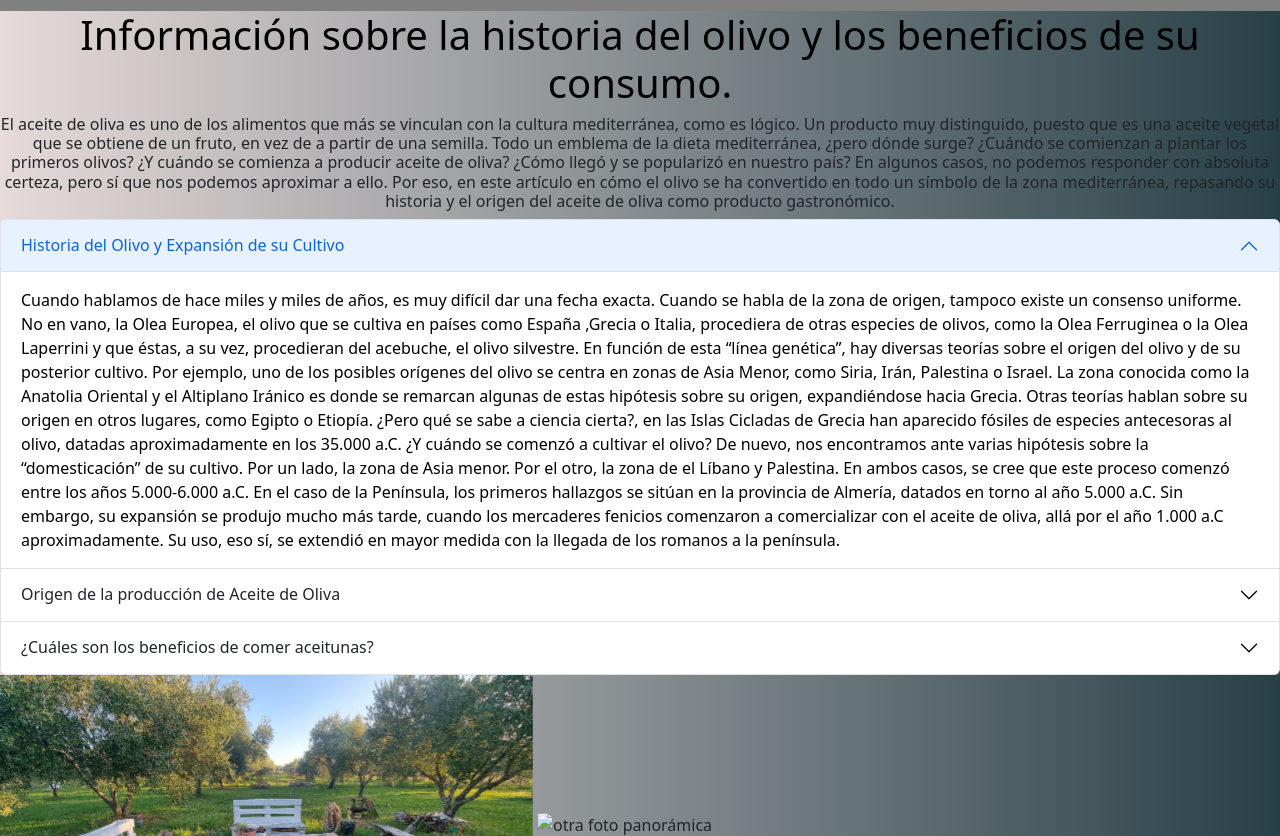
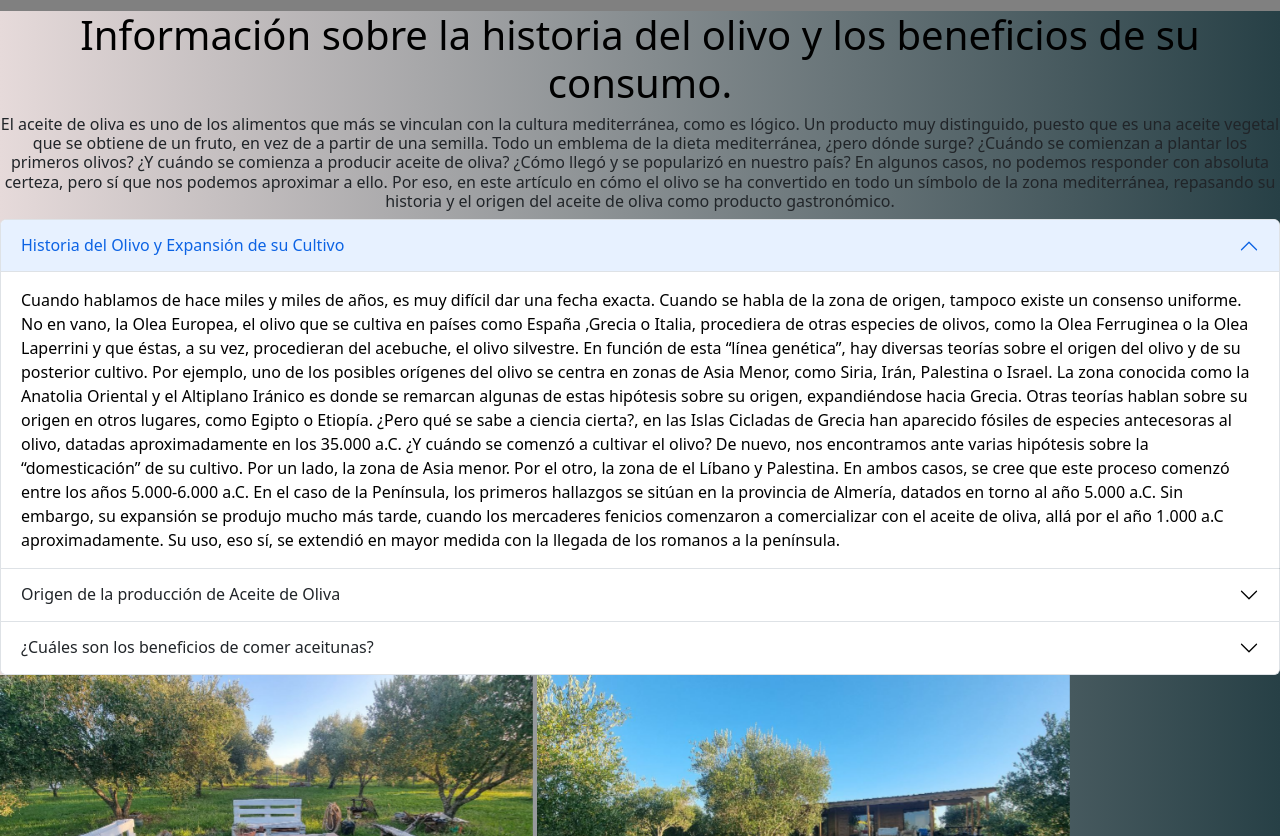
Before and after one commit to lauroware/proyecto.donpacho, a website: page institucional.html in a window 1280 px wide. Shown: the part 116-952 px from the top of the page. Drawn offline with nearby package versions, Linux system fonts and the light colour scheme.

Commit message:
ultimos arreglos

```diff
--- a/institucional.html
+++ b/institucional.html
@@ -166,7 +166,7 @@
             class="animate__animated animate__backInLeft"
           />
           <img
-            src="Imagenes/photo 11.jpgGIT"
+            src="Imagenes/photo 11.jpg"
             alt="otra foto panorámica"
             height="300"
             class="animate__animated animate__backInRight"
```
